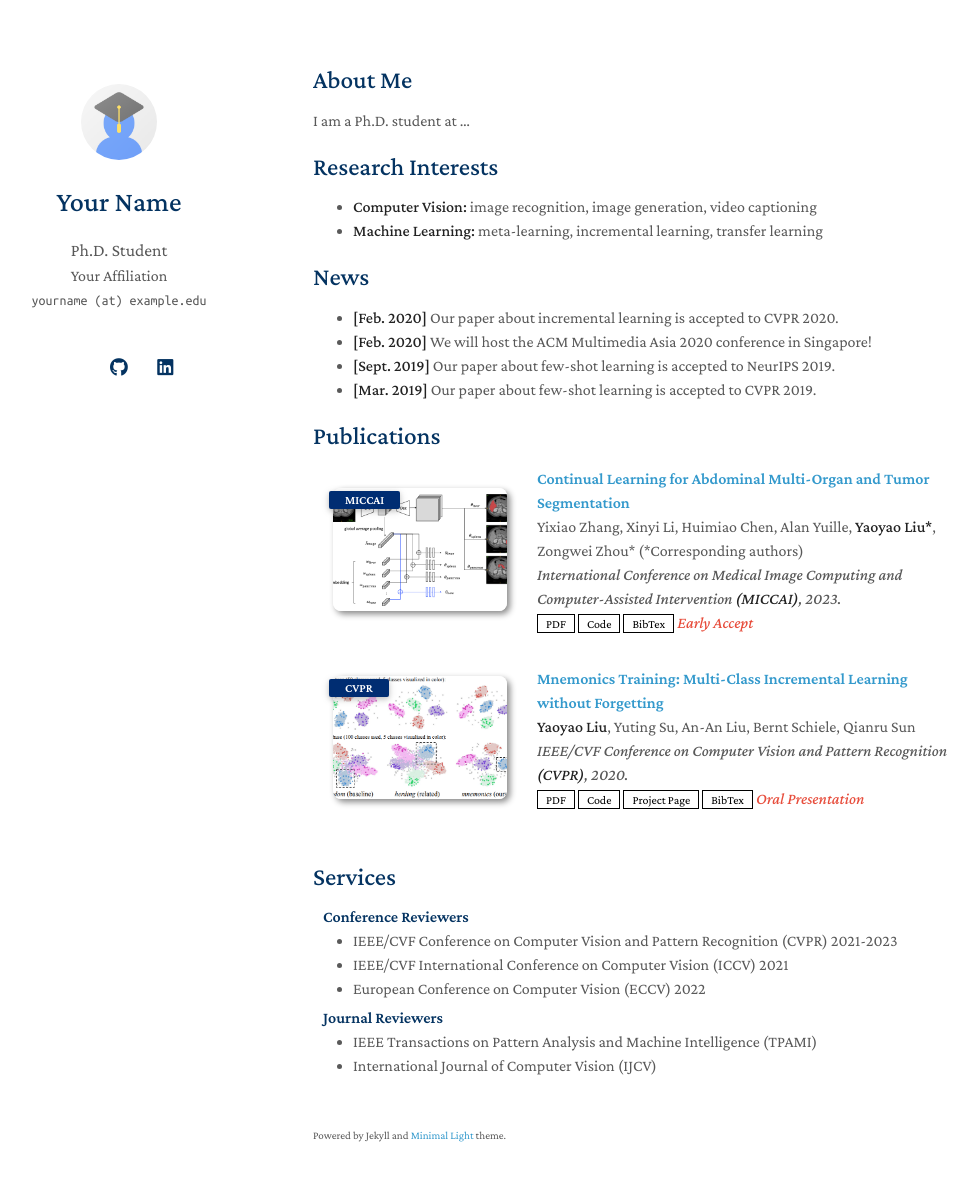
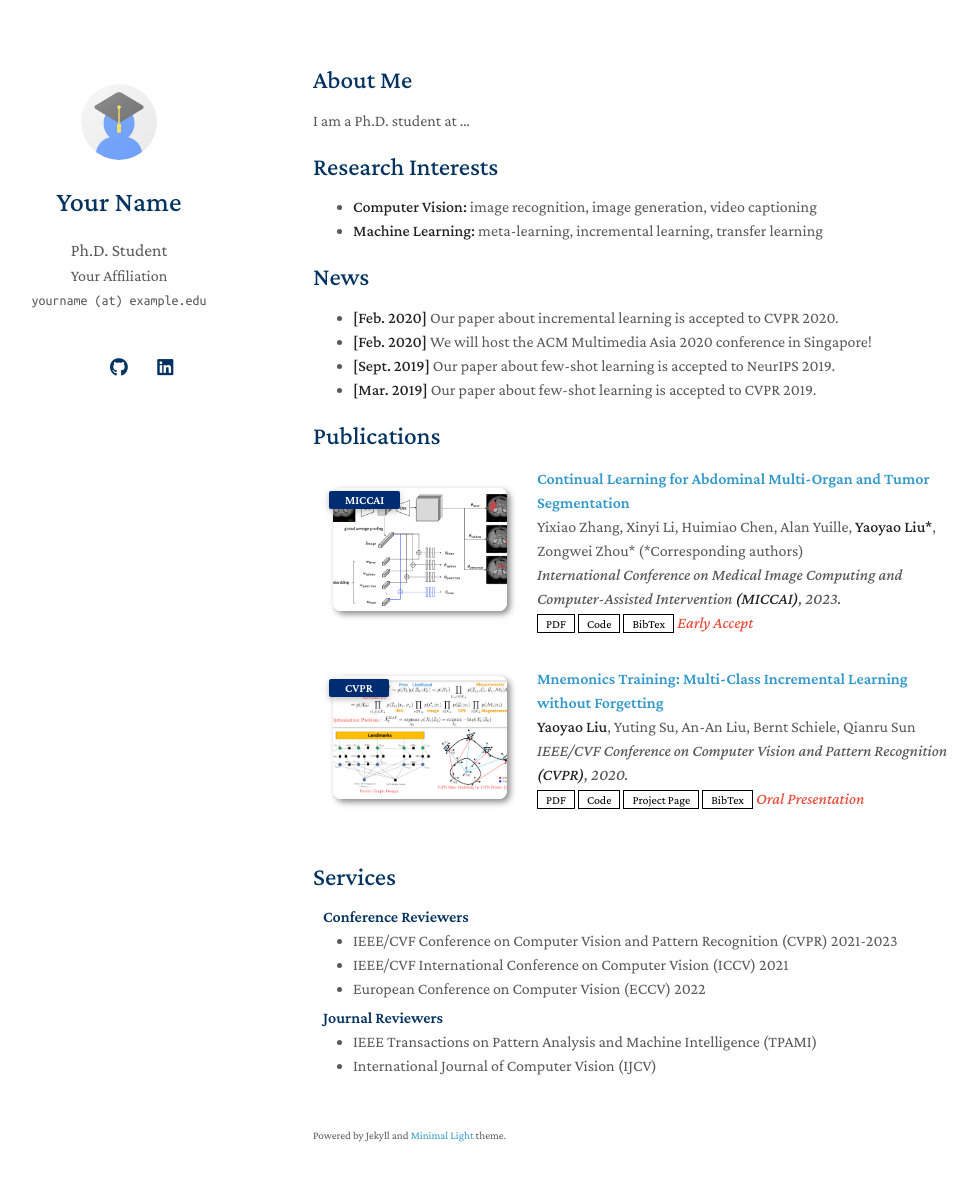
Before and after one commit to lyhan12/lyhan12.github.io, a Jekyll site: the page built from index.md, in a window 1280 px wide and 1216 px high. Shown: the top 1181 px of the window, without its empty margins (157-1135 px from the left). Built offline with Jekyll 4.4.1, drawn with Linux system fonts in a browser that asks for light colours; a style sheet for code colours, icons or effects is not loaded; our own code applies the rules of GitHub Pages for plain Markdown files.

Commit message:
Add gps_vins image

```diff
--- a/_data/publications.yml
+++ b/_data/publications.yml
@@ -19,4 +19,4 @@ main:
     page: https://class-il.mpi-inf.mpg.de/mnemonics/
     bibtex: https://class-il.mpi-inf.mpg.de/mnemonics/
     notes: Oral Presentation
-    image: ./assets/img/teaser_example.png
+    image: ./assets/img/gps_vins.png
```
Also changed, not shown: assets/img/gps_vins.png (added).
